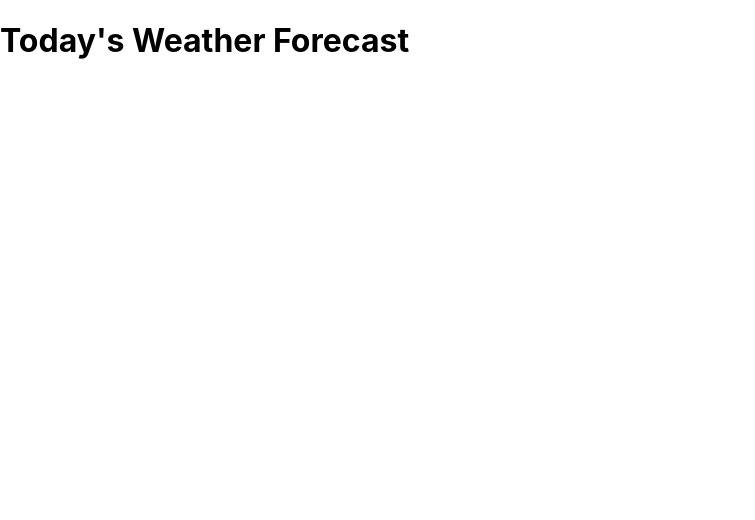
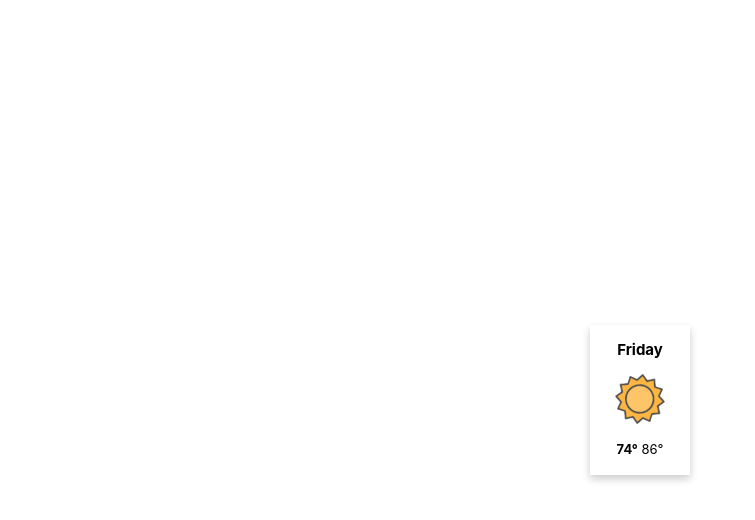
Before and after one commit to damionjerrod/react-weather-app, a React (Create React App) app in the folder weather-app/: page / in a window 1280 px wide. Shown: the top 520 px of the page, without its empty margins (0-755 px from the left). Built offline with nearby package versions, Linux system fonts and the light colour scheme.

Commit message:
basic weather app ui created

```diff
--- a/weather-app/package.json
+++ b/weather-app/package.json
@@ -6,6 +6,7 @@
     "@testing-library/jest-dom": "^4.2.4",
     "@testing-library/react": "^9.3.2",
     "@testing-library/user-event": "^7.1.2",
+    "moment": "^2.24.0",
     "react": "^16.13.0",
     "react-dom": "^16.13.0",
     "react-scripts": "3.4.0"
--- a/weather-app/src/App.css
+++ b/weather-app/src/App.css
@@ -1,13 +1,54 @@
-.App {
+p {
+  font-size: 15px;
+}
+
+.temp {
+  font-size: 13px;
+}
+
+.forecast-wrapper {
+  font: helvetica;
   text-align: center;
 }
 
-.App-logo {
-  height: 40vmin;
-  pointer-events: none;
+.forecast-container {
+  width: 100px;
+	height: 150px;
+	position: absolute;
+	top:0;
+	bottom: 0;
+	left: 0;
+	right: 0;
+  margin: auto;
+  box-shadow: 0 4px 8px 0 rgba(0,0,0,0.2);
+  transition: 0.3s;
 }
 
-@media (prefers-reduced-motion: no-preference) {
+.forecast-container:hover {
+  box-shadow: 0 8px 16px 0 rgba(0,0,0,0.2);
+}
+
+.weather-img {
+  width: 50%;
+  height: 50%;
+  animation: happysun infinite 28s linear;
+}
+
+@keyframes happysun {
+  from {
+    transform: rotate(0deg);
+  }
+  to {
+    transform: rotate(360deg);
+  }
+}
+/*
+.container {
+  padding: 2px 16px;
+} */
+
+/*
+  @media (prefers-reduced-motion: no-preference) {
   .App-logo {
     animation: App-logo-spin infinite 20s linear;
   }
@@ -35,4 +76,4 @@
   to {
     transform: rotate(360deg);
   }
-}
+} */
--- a/weather-app/src/components/App.js
+++ b/weather-app/src/components/App.js
@@ -1,11 +1,32 @@
 import React from 'react';
+import moment from 'moment';
 import { Forecast } from './ForecastComponent';
-// import '../App.css';
+import '../App.css';
 
 class App extends React.Component {
+constructor(props) {
+  super(props);
+  this.state = {
+    yesterday: moment().subtract(1, 'd').format('dddd'),
+    today: moment().format('dddd'),
+    tomorrow: moment().add(1, 'd').format('dddd')
+  }
+}
+
   render() {
     return (
-      <Forecast />
+      <div>
+        {/* <Forecast className="forecast-card"
+          currentDay={this.state.yesterday}
+        /> */}
+        <Forecast className="forecast-card"
+          currentDay={this.state.today}
+
+        />
+        {/* <Forecast className="forecast-card"
+          currentDay={this.state.tomorrow}
+        /> */}
+      </div>
     )
   };
 }
--- a/weather-app/src/components/ForecastComponent.jsx
+++ b/weather-app/src/components/ForecastComponent.jsx
@@ -1,7 +1,24 @@
 import React from 'react';
+import image from '../images/021-sun.png';
 
-export const Forecast = () => {
+export const Forecast = ({ currentDay }) => {
     return (
-        <h1>Today's Weather Forecast</h1>
+        <div className="forecast-wrapper">
+            <div className="forecast-container">
+                <div>
+                    <p>
+                        <b>{ currentDay }</b>
+                    </p>
+                </div>
+                <div >
+                    <img className="weather-img" src={image} alt="" />
+                </div>
+                <div>
+                    <p className="temp">
+                        <b>74°</b> 86°
+                    </p>
+                </div>
+            </div>
+        </div>
     )
 };
```
Also changed, not shown: 1 other file (tests, documents, lock files or other folders).
